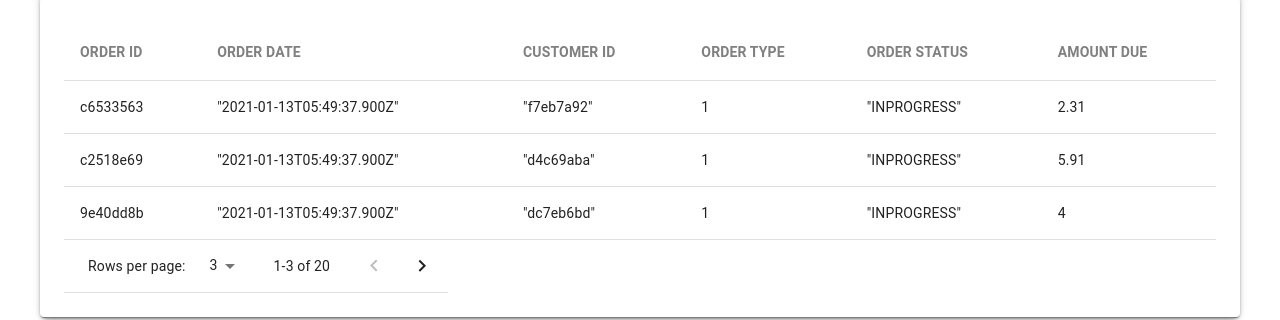
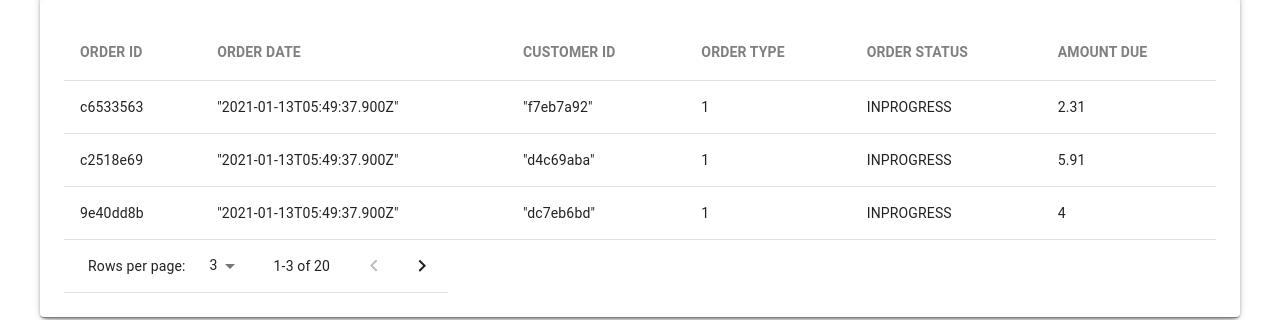
Before and after one commit to pratyushharsh/oms-ui, a React (Create React App) app: page /search in a window 1280 px wide. Both pictures are taken after typing "Sample", "Sample" into the empty fields and a click on the button "Search". Shown: the part 357-677 px from the top of the page. Built offline with nearby package versions, Linux system fonts and the light colour scheme.

Commit message:
Order Payload

```diff
--- a/src/component/OrderSearch.tsx
+++ b/src/component/OrderSearch.tsx
@@ -51,9 +51,6 @@ function OrderSearch() {
             {/* <p>{ JSON.stringify(state) }</p> */}
             {/* <p>{ JSON.stringify(state.orders) }</p> */}
             <OrderSearchTable data = {state.orders}/>
-
-
-
         </div>
     )
 }
--- a/src/component/OrderSearchTable.tsx
+++ b/src/component/OrderSearchTable.tsx
@@ -27,10 +27,6 @@ const useStyles = makeStyles((theme) => ({
     textInput: {
       height: theme.spacing(5)
     },
-
-
-
-
   }));
 
 
@@ -141,7 +137,7 @@ const handleInputChange = (event : any) => {
                               <TableCell align="left">{ JSON.stringify(row.orderDate)}</TableCell>
                               <TableCell align="left">{ JSON.stringify(row.customerId)}</TableCell>
                               <TableCell align="left">{ JSON.stringify(row.orderType)}</TableCell>
-                              <TableCell align="left"> <OrderStatus orderValue = { JSON.stringify(row.orderStatus) }/> </TableCell>
+                              <TableCell align="left"> <OrderStatus orderValue = { row.orderStatus }/> </TableCell>
                               <TableCell align="left">{ JSON.stringify(row.amountDue)}</TableCell>
                           </TableRow>
                       )))
```
Also changed, not shown: 2 other files (tests, documents, lock files or other folders).
